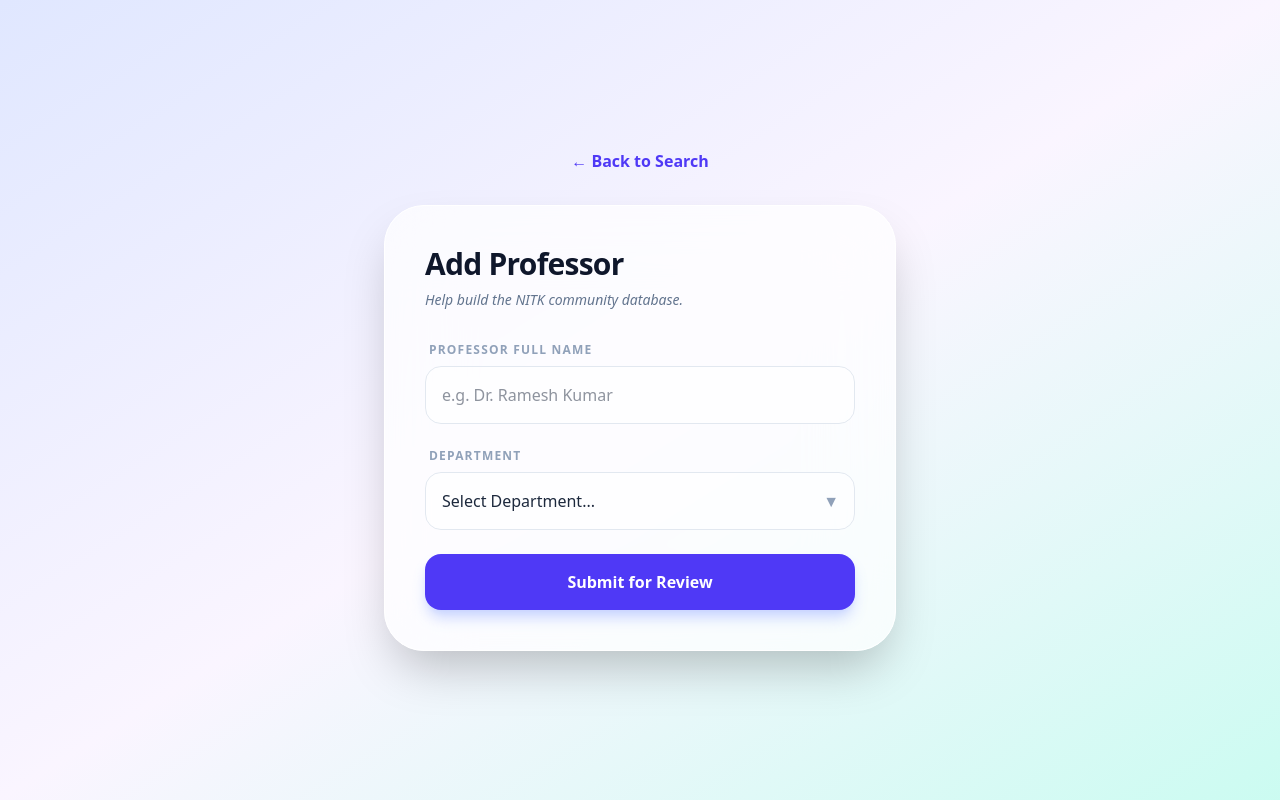
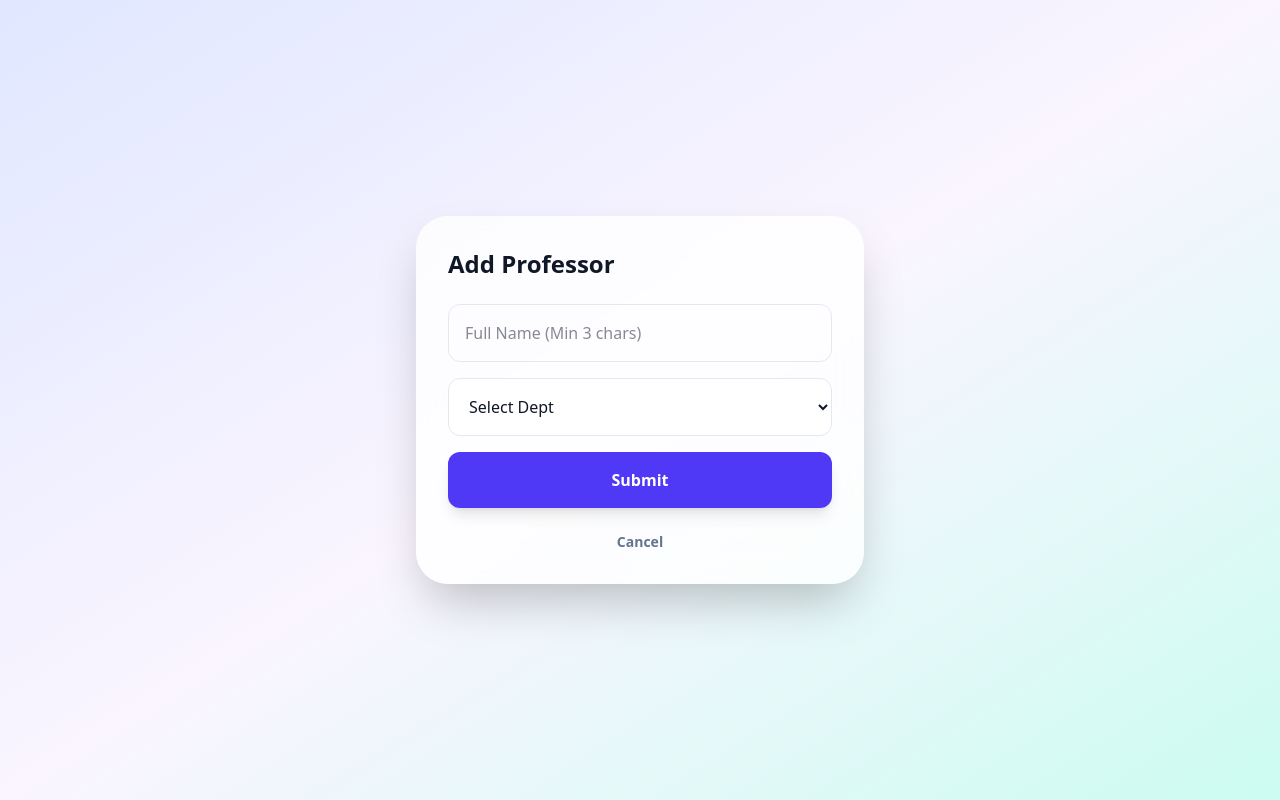
Before and after one commit to giganiga6767/nitk-ratemyprof, a Next.js app: page /add-professor in a window 1280 px wide. Built offline with nearby package versions, Linux system fonts and the light colour scheme.

Commit message:
Update page.tsx

```diff
--- a/app/add-professor/page.tsx
+++ b/app/add-professor/page.tsx
@@ -4,99 +4,68 @@ import { toast } from "react-hot-toast";
 import Link from "next/link";
 
 const DEPARTMENTS = [
-  { code: "AM", name: "Applied Mechanics & Hydraulics" },
-  { code: "CH", name: "Chemical Engineering" },
+  { code: "AM", name: "Applied Mechanics" },
+  { code: "CH", name: "Chemical" },
   { code: "CY", name: "Chemistry" },
-  { code: "CV", name: "Civil Engineering" },
-  { code: "CS", name: "Computer Science & Engineering" },
-  { code: "EE", name: "Electrical & Electronics Engineering" },
-  { code: "EC", name: "Electronics & Communication Engineering" },
-  { code: "IT", name: "Information Technology" },
-  { code: "MA", name: "Mathematical & Computational Sciences" },
-  { code: "ME", name: "Mechanical Engineering" },
-  { code: "MT", name: "Metallurgical & Materials Engineering" },
-  { code: "MN", name: "Mining Engineering" },
+  { code: "CV", name: "Civil" },
+  { code: "CS", name: "CSE" },
+  { code: "EE", name: "EEE" },
+  { code: "EC", name: "ECE" },
+  { code: "IT", name: "IT" },
+  { code: "MA", name: "MACS" },
+  { code: "ME", name: "Mechanical" },
+  { code: "MT", name: "MME" },
+  { code: "MN", name: "Mining" },
   { code: "PH", name: "Physics" },
-  { code: "SM", name: "School of Management" }
+  { code: "SM", name: "SOM" }
 ];
 
 export default function AddProfessorPage() {
   const [name, setName] = useState("");
   const [dept, setDept] = useState("");
-  const [loading, setLoading] = useState(false);
 
   const handleSubmit = async (e: React.FormEvent) => {
     e.preventDefault();
-    if (!dept) {
-      toast.error("Please select a department");
-      return;
-    }
-    setLoading(true);
     try {
       const res = await fetch("/api/professors", {
         method: "POST",
         headers: { "Content-Type": "application/json" },
         body: JSON.stringify({ name: name.trim(), department: dept }),
       });
+      const data = await res.json();
       if (res.ok) {
-        toast.success("Professor added! Pending admin approval.");
-        setName("");
-        setDept("");
+        toast.success("Done! Refreshing...");
+        setName(""); setDept("");
+        window.location.href = "/";
       } else {
-        throw new Error("Failed to add");
+        console.error("Server Error:", data);
+        toast.error(`Error: ${data.message || 'Check Console'}`);
       }
     } catch (err) {
-      toast.error("Something went wrong. Try again.");
-    } finally {
-      setLoading(false);
+      toast.error("Network error. Check connection.");
     }
   };
 
   return (
-    <div className="min-h-screen bg-gradient-to-br from-indigo-100 via-purple-50 to-teal-100 p-6 flex flex-col items-center justify-center font-sans">
-      <Link href="/" className="mb-8 text-indigo-600 font-bold hover:underline flex items-center gap-2 transition-all hover:gap-3">
-        ← Back to Search
-      </Link>
-
-      <div className="w-full max-w-lg bg-white/70 backdrop-blur-2xl p-8 md:p-10 rounded-[2.5rem] shadow-2xl border border-white">
-        <h1 className="text-3xl font-black mb-2 text-slate-900 tracking-tight">Add Professor</h1>
-        <p className="text-slate-500 text-sm mb-8 font-medium italic">Help build the NITK community database.</p>
-
-        <form onSubmit={handleSubmit} className="space-y-6">
-          <div>
-            <label className="block text-xs font-black uppercase tracking-widest text-slate-400 mb-2 ml-1">Professor Full Name</label>
+    <div className="min-h-screen bg-gradient-to-br from-indigo-100 via-purple-50 to-teal-100 p-6 flex flex-col items-center justify-center">
+      <div className="w-full max-w-md bg-white/80 backdrop-blur-xl p-8 rounded-[2rem] shadow-2xl">
+        <h1 className="text-2xl font-black mb-6">Add Professor</h1>
+        <form onSubmit={handleSubmit} className="space-y-4">
           <input
-              className="w-full p-4 rounded-2xl bg-white/50 border border-slate-200 focus:ring-2 focus:ring-indigo-400 outline-none transition-all font-medium text-slate-800"
-              placeholder="e.g. Dr. Ramesh Kumar"
+            className="w-full p-4 rounded-xl border border-slate-200"
+            placeholder="Full Name (Min 3 chars)"
             value={name} onChange={(e) => setName(e.target.value)} required
           />
-          </div>
-
-          <div>
-            <label className="block text-xs font-black uppercase tracking-widest text-slate-400 mb-2 ml-1">Department</label>
-            <div className="relative">
           <select
-                className="w-full p-4 rounded-2xl bg-white/50 border border-slate-200 focus:ring-2 focus:ring-indigo-400 outline-none transition-all font-medium text-slate-800 appearance-none cursor-pointer"
+            className="w-full p-4 rounded-xl border border-slate-200 bg-white"
             value={dept} onChange={(e) => setDept(e.target.value)} required
           >
-                <option value="">Select Department...</option>
-                {DEPARTMENTS.map(d => (
-                  <option key={d.code} value={d.code}>{d.name} ({d.code})</option>
-                ))}
+            <option value="">Select Dept</option>
+            {DEPARTMENTS.map(d => <option key={d.code} value={d.code}>{d.name}</option>)}
           </select>
-              <div className="absolute right-4 top-1/2 -translate-y-1/2 pointer-events-none text-slate-400">
-                ▼
-              </div>
-            </div>
-          </div>
-
-          <button
-            disabled={loading}
-            className="w-full bg-indigo-600 text-white font-black py-4 rounded-2xl hover:bg-indigo-700 transition-all shadow-lg shadow-indigo-200 active:scale-[0.98] disabled:opacity-50"
-          >
-            {loading ? "Submitting..." : "Submit for Review"}
-          </button>
+          <button className="w-full bg-indigo-600 text-white font-bold py-4 rounded-xl shadow-lg">Submit</button>
         </form>
+        <Link href="/" className="block text-center mt-6 text-slate-500 text-sm font-bold">Cancel</Link>
       </div>
     </div>
   );
```
Lines whose indentation alone changed are shown as unchanged.
